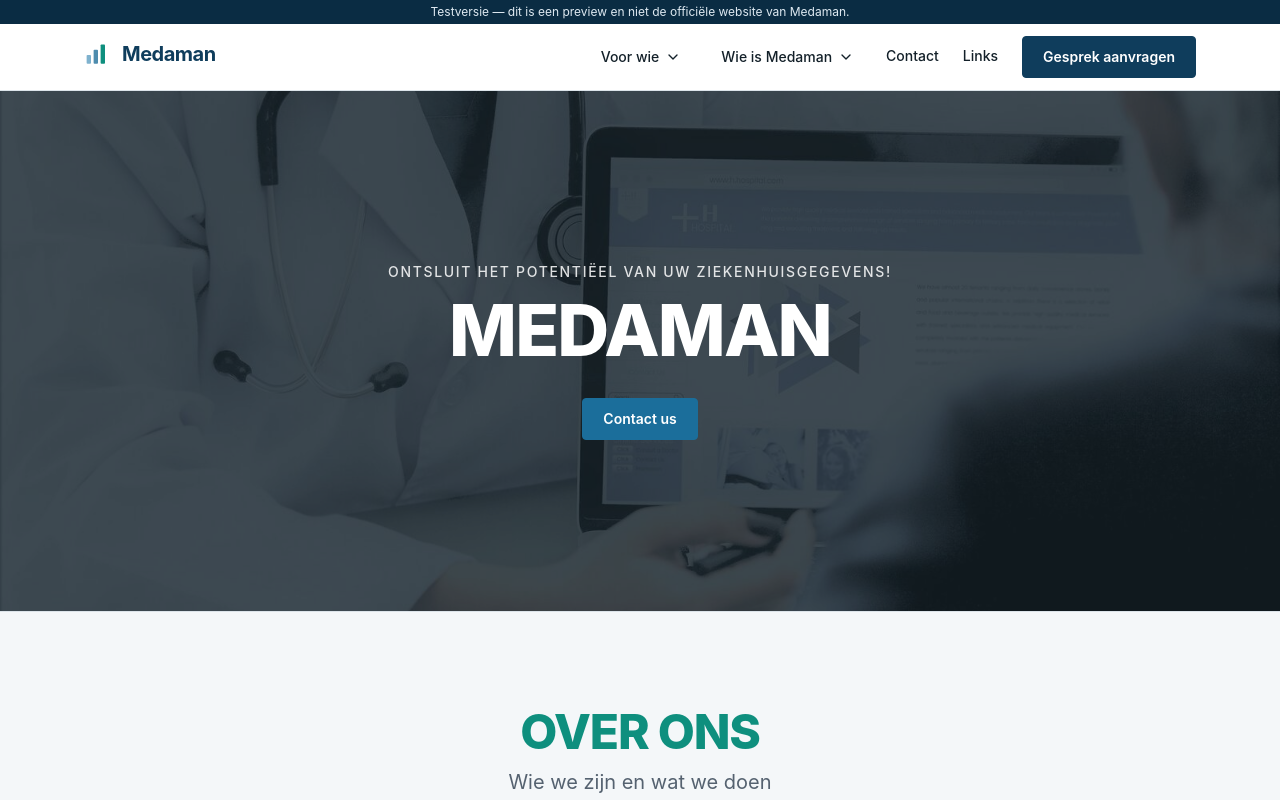
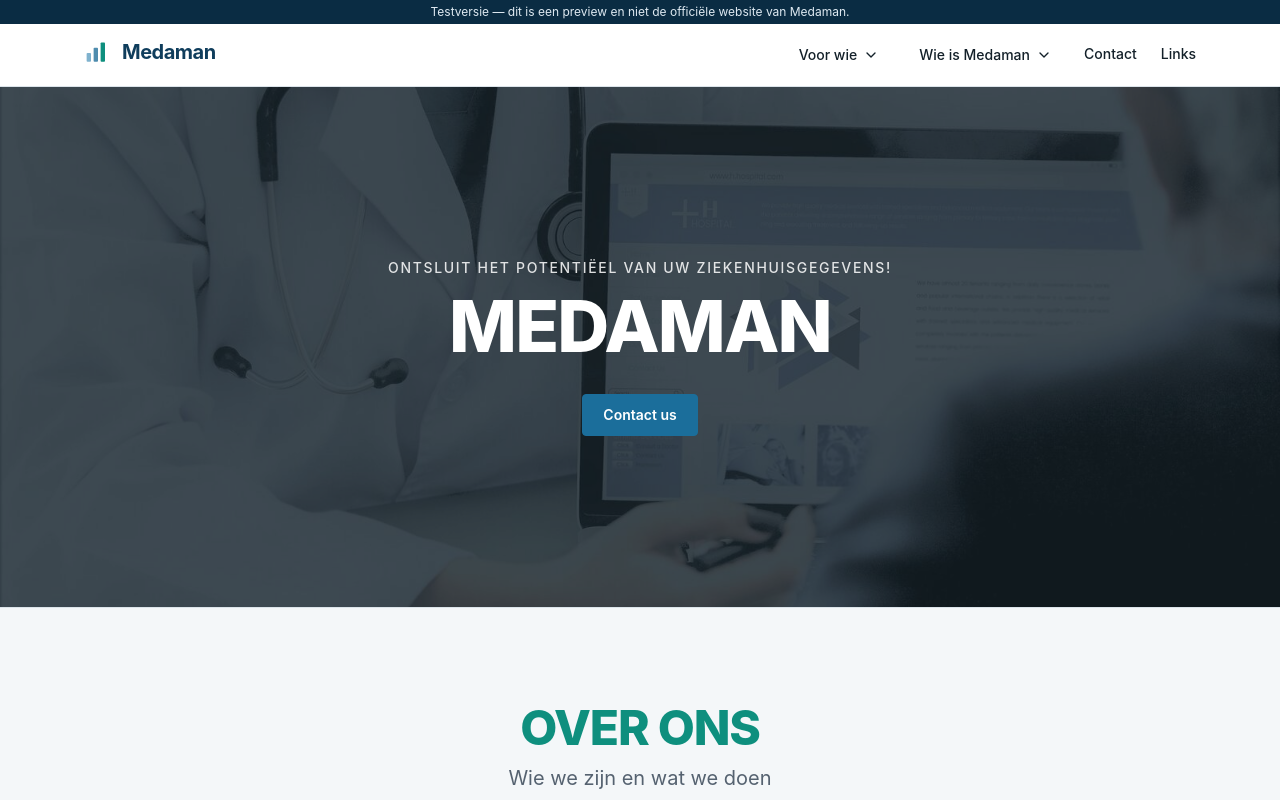
Before and after one commit to lucatmedaman/medaman-website-test, a React (Vite) app: page / in a window 1280 px wide. Shown: the top 800 px of the page. Built offline with nearby package versions, Linux system fonts and the light colour scheme.

Commit message:
'Gesprek aanvragen'-knop verwijderd uit header

```diff
--- a/src/components/layout/Header.jsx
+++ b/src/components/layout/Header.jsx
@@ -133,14 +133,6 @@ export default function Header() {
                 </li>
               ),
             )}
-            <li className="pt-4 lg:pt-0">
-              <Link
-                to="/contact"
-                className="flex items-center justify-center rounded border border-primair bg-primair px-5 py-2.5 text-sm font-semibold text-white no-underline transition-colors hover:bg-primair-diep lg:inline-flex"
-              >
-                Gesprek aanvragen
-              </Link>
-            </li>
           </ul>
         </nav>
       </div>
```
